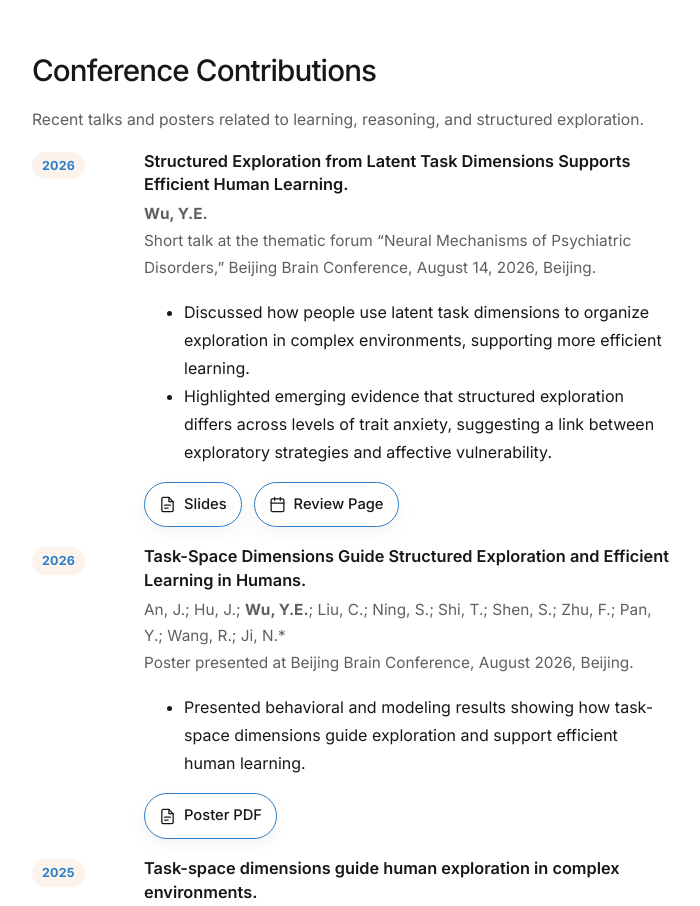
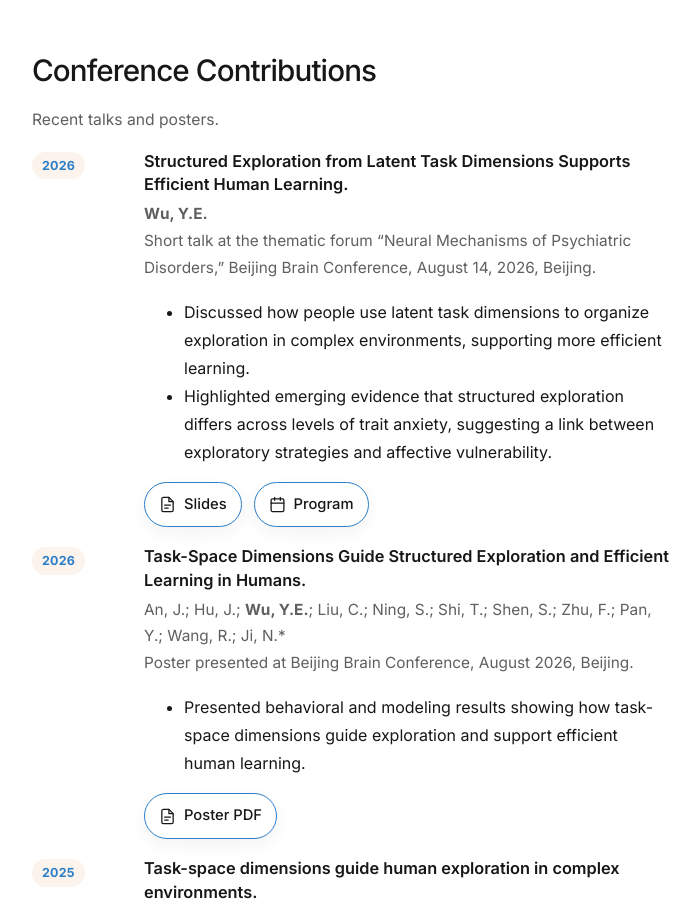
Before and after one commit to Yilin-Elaine-Wu/Yilin-Elaine-Wu.github.io, a plain HTML site: page index.html in a window 1280 px wide. Shown: the part 1674-2580 px from the top of the page, without its empty margins (288-988 px from the left). Drawn offline with Linux system fonts and the light colour scheme.

Commit message:
Tighten contribution copy and program link

```diff
--- a/index.html
+++ b/index.html
@@ -592,7 +592,7 @@
 
       <section class="section">
         <h2>Conference Contributions</h2>
-        <p class="section-intro">Recent talks and posters related to learning, reasoning, and structured exploration.</p>
+        <p class="section-intro">Recent talks and posters.</p>
 
         <div class="pub-list">
           <article class="pub-item">
@@ -617,14 +617,14 @@
                   </svg>
                   Slides
                 </a>
-                <a class="icon-link" href="https://cibr.ac.cn/cibrMeeting/meeting2026/review" target="_blank" rel="noopener noreferrer">
+                <a class="icon-link" href="https://en.cibr.ac.cn/cibrMeeting/meeting2026/schedule" target="_blank" rel="noopener noreferrer">
                   <svg viewBox="0 0 24 24" fill="none" stroke-width="1.8" stroke-linecap="round" stroke-linejoin="round">
                     <rect x="3" y="4" width="18" height="18" rx="2"></rect>
                     <path d="M16 2v4"></path>
                     <path d="M8 2v4"></path>
                     <path d="M3 10h18"></path>
                   </svg>
-                  Review Page
+                  Program
                 </a>
               </div>
             </div>
```
